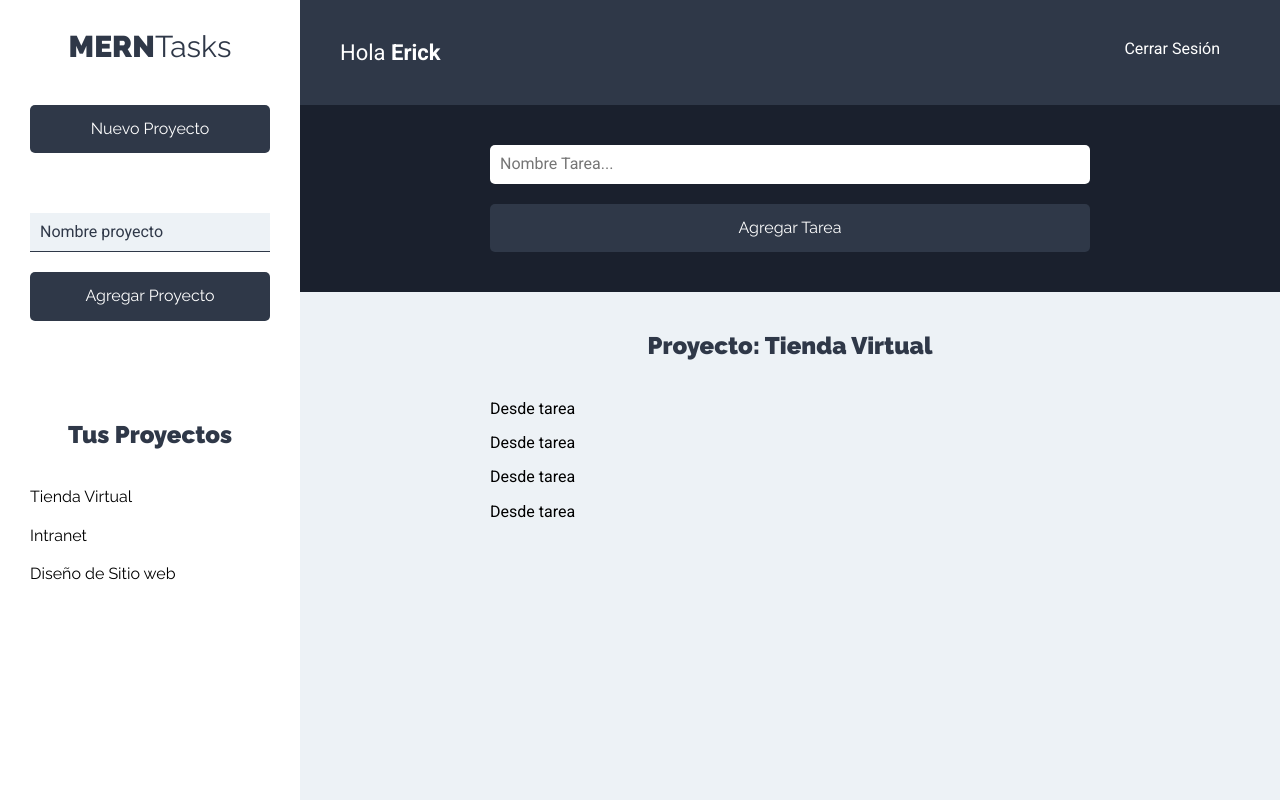
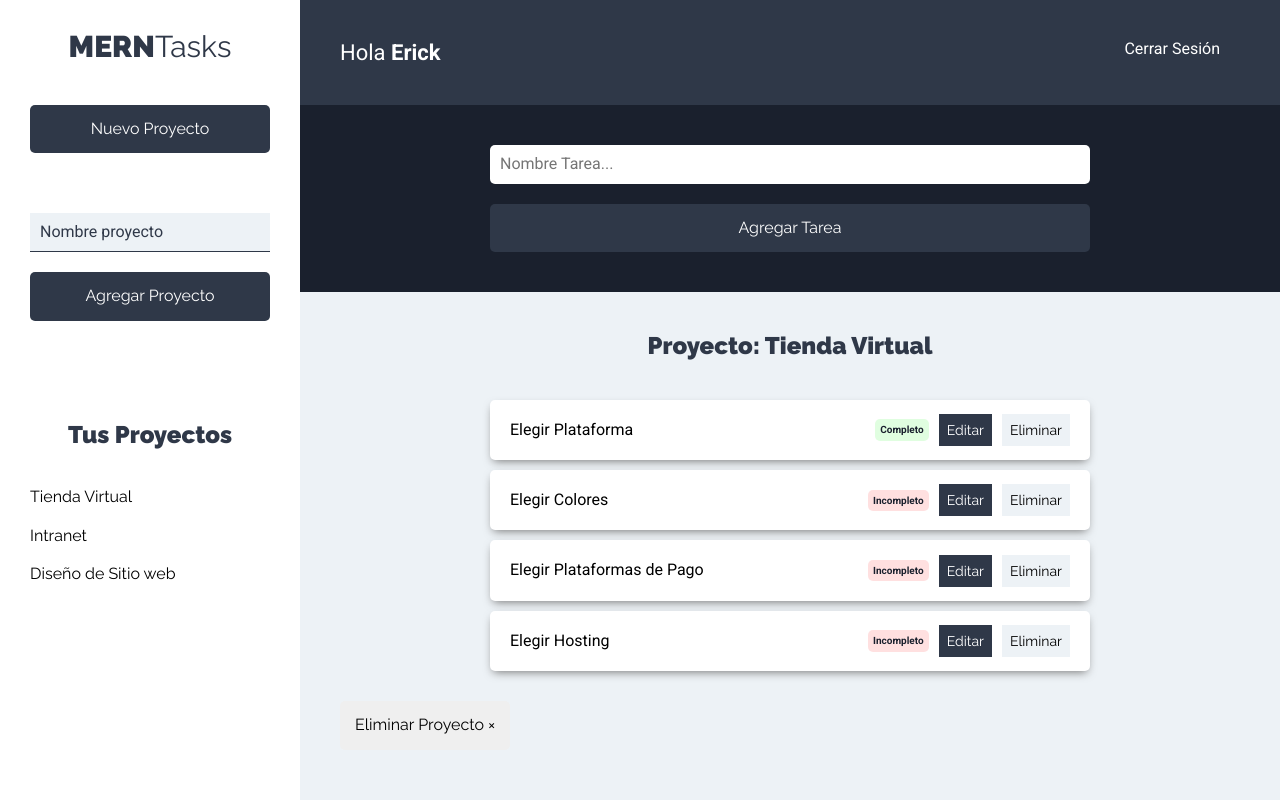
Before and after one commit to Erickowski/MERNTasks_frontend, a React (Create React App) app: page /proyectos in a window 1280 px wide. Built offline with nearby package versions, Linux system fonts and the light colour scheme.

Commit message:
Diseño Finalizado

```diff
--- a/src/components/tareas/ListadoTareas.jsx
+++ b/src/components/tareas/ListadoTareas.jsx
@@ -20,6 +20,9 @@ const ListadoTareas = () => {
           tareasProyecto.map((tarea) => <Tarea tarea={tarea} />)
         )}
       </ul>
+      <button className="btn btn-eliminar" type="button">
+        Eliminar Proyecto &times;
+      </button>
     </>
   );
 };
--- a/src/components/tareas/Tarea.jsx
+++ b/src/components/tareas/Tarea.jsx
@@ -1,7 +1,30 @@
 import React from "react";
 
-const Tarea = () => {
-  return <p>Desde tarea</p>;
+const Tarea = ({ tarea }) => {
+  return (
+    <li className="tarea sombra">
+      <p>{tarea.nombre}</p>
+      <div className="estado">
+        {tarea.estado ? (
+          <button type="button" className="completo">
+            Completo
+          </button>
+        ) : (
+          <button type="button" className="incompleto">
+            Incompleto
+          </button>
+        )}
+      </div>
+      <div className="acciones">
+        <button className="btn btn-primario" type="button">
+          Editar
+        </button>
+        <button className="btn btn-secundario" type="button">
+          Eliminar
+        </button>
+      </div>
+    </li>
+  );
 };
 
 export default Tarea;
```
